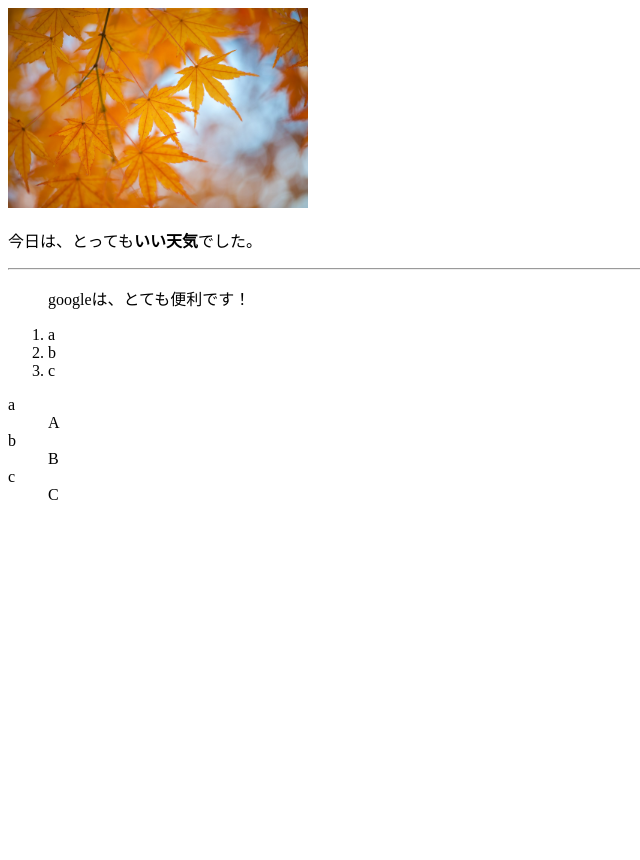
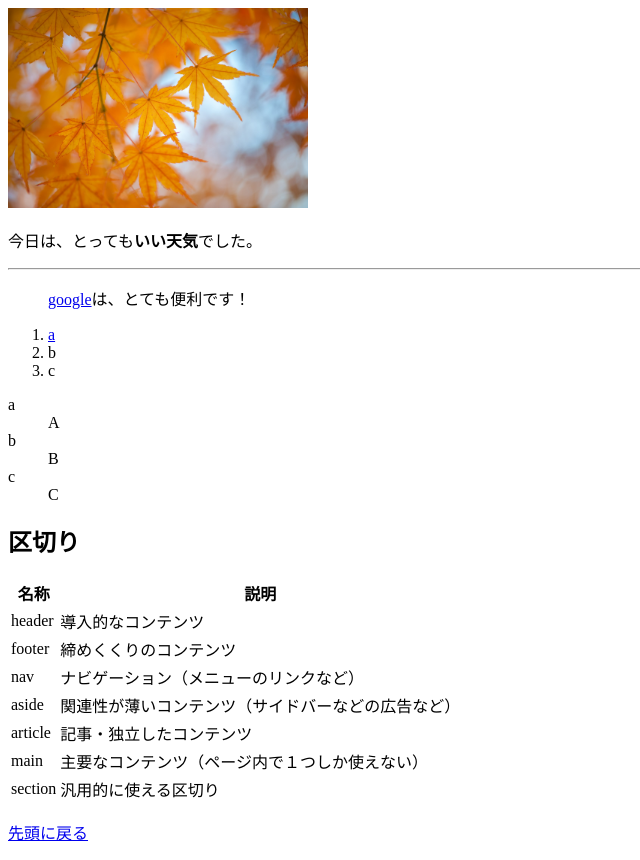
Before and after one commit to yuuyuzuyuu/HTML, a plain HTML site: page index.html in a window 1280 px wide. Shown: the whole page, without its empty margins (0-640 px from the left). Before the commit the page ends 800 px from the top, so only its background shows below. Drawn offline with Linux system fonts and the light colour scheme.

Commit message:
[Finish]HTML

```diff
--- a/index.html
+++ b/index.html
@@ -6,7 +6,7 @@
     <!-- contentの中身＝検索エンジンが利用することもあるので、丁寧に書く。 -->
     <meta name="description" content="私のサイトです。">
     <!-- ファビコンの設定 -->
-    <link rel="icon" href="favicon.ico"
+    <link rel="icon" href="favicon.ico">
   </head>
   <body>
     <!-- altは、画像が何らかの理由で表示できなかった場合に表示されるテキスト。 -->
@@ -18,11 +18,11 @@
 
     <!-- 引用したもの -->
     <blockquote cite="https://www.google.co.jp/">
-      <p>googleは、とても便利です！</p>
+      <p><a href="https://www.google.co.jp/" target="_blank">google</a>は、とても便利です！</p>
     </blockquote>
 
     <ol>
-      <li>a</li>
+      <li><a href="#a">a</a></li>
       <li>b</li>
       <li>c</li>
     </ol>
@@ -36,5 +36,46 @@
       <dd>C</dd>
     </dl>
 
+    <h2 id="a">区切り</h2>
+    <table>
+      <thead>
+        <tr>
+          <th>名称</th>
+          <th>説明</th>
+        </tr>
+      </thead>
+      <tbody>
+        <tr>
+          <td>header</td>
+          <td>導入的なコンテンツ</td>
+        </tr>
+        <tr>
+          <td>footer</td>
+          <td>締めくくりのコンテンツ</td>
+        </tr>
+        <td>nav</td>
+        <td>ナビゲーション（メニューのリンクなど）</td>
+        <tr>
+          <td>aside</td>
+          <td>関連性が薄いコンテンツ（サイドバーなどの広告など）</td>
+        </tr>
+        <tr>
+          <td>article</td>
+          <td>記事・独立したコンテンツ</td>
+        </tr>
+        <tr>
+          <td>main</td>
+          <td>主要なコンテンツ（ページ内で１つしか使えない）</td>
+        </tr>
+        <tr>
+          <td>section</td>
+          <td>汎用的に使える区切り</td>
+        </tr>
+      </tbody>
+    </table>
+    <footer>
+      <p><a href="#top">先頭に戻る</a></p>
+    </footer>
+
   </body>
 </html>
```
